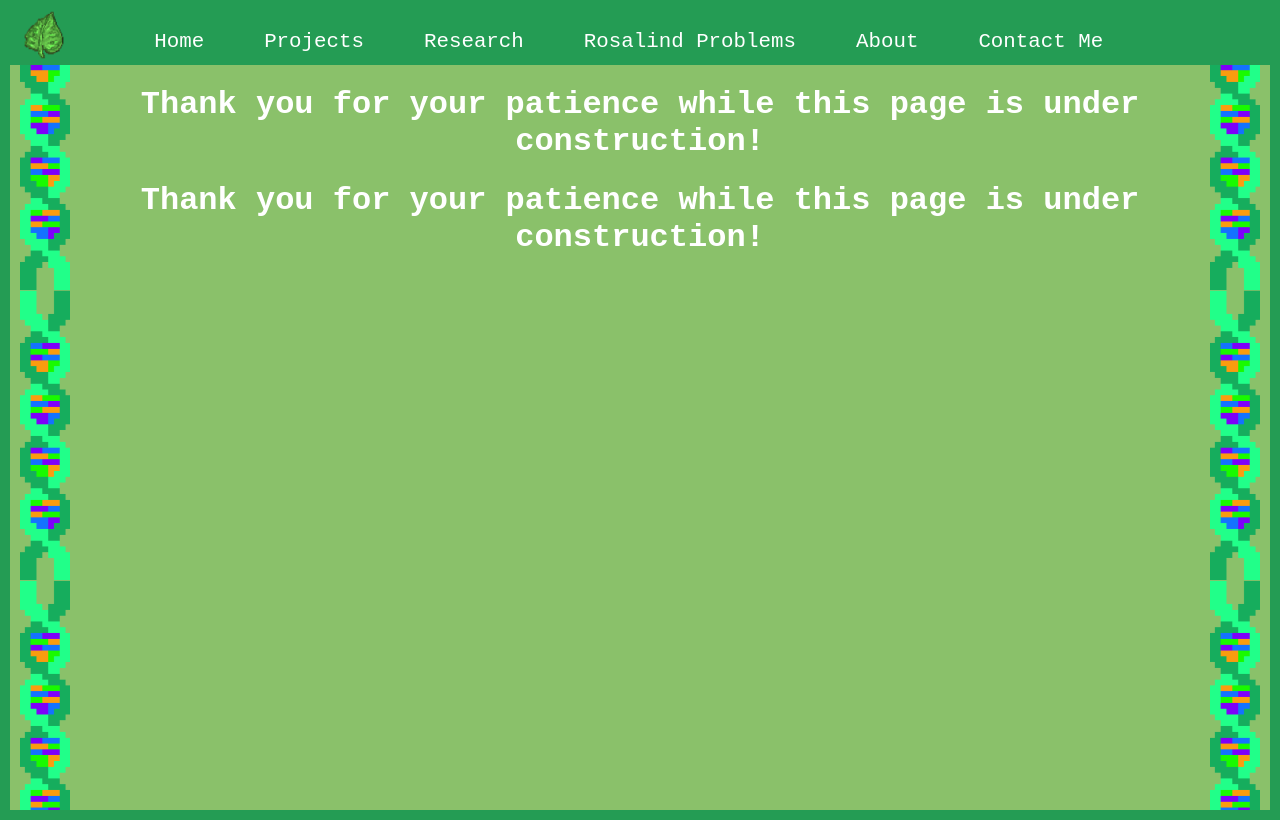
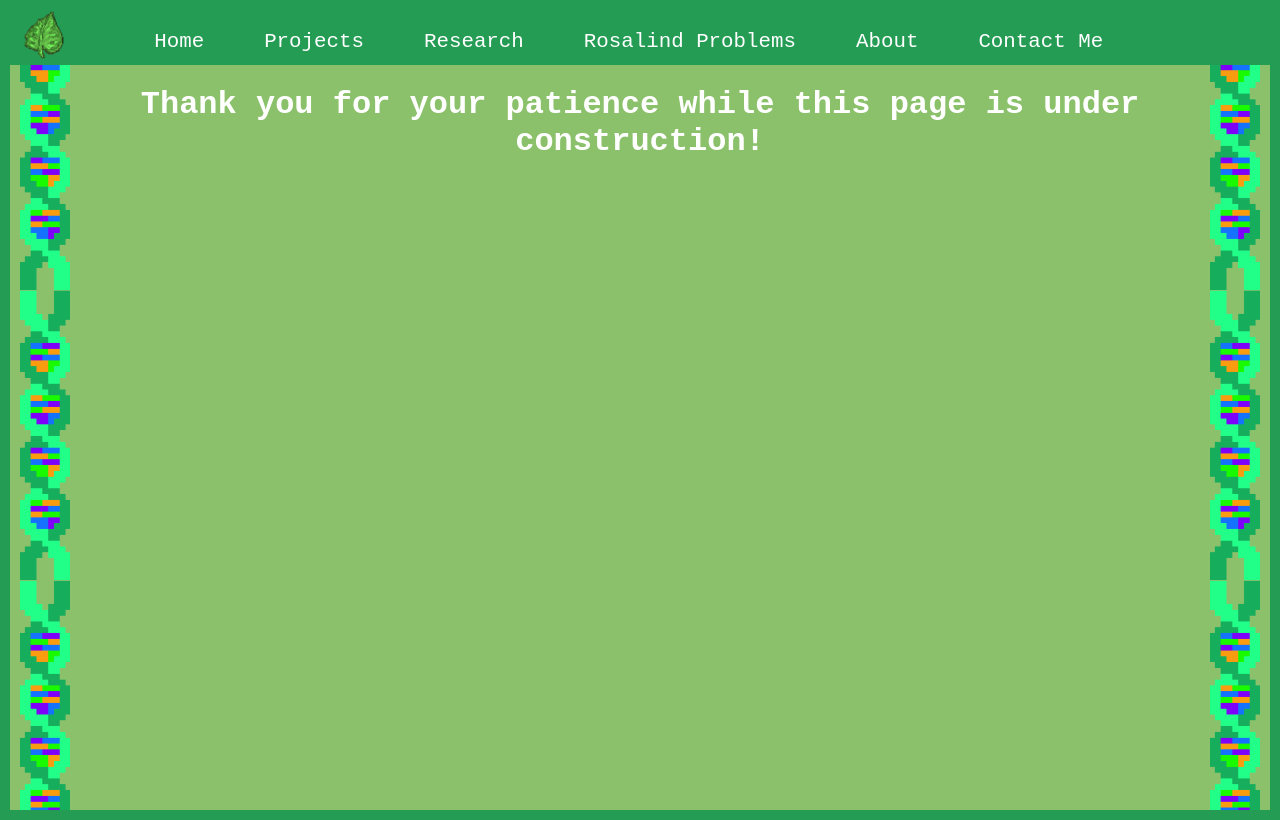
Before and after one commit to zawmbi/zawmbi.github.io, a React (Create React App) app: page /research in a window 1280 px wide. Built offline with nearby package versions, Linux system fonts and the light colour scheme.

Commit message:
testing again

```diff
--- a/src/pages/Research.js
+++ b/src/pages/Research.js
@@ -6,7 +6,6 @@ function Research() {
     return (
 <div>
     <h1> Thank you for your patience while this page is under construction! </h1>
-    <h1> Thank you for your patience while this page is under construction! </h1>
 
 </div>
     );
```
